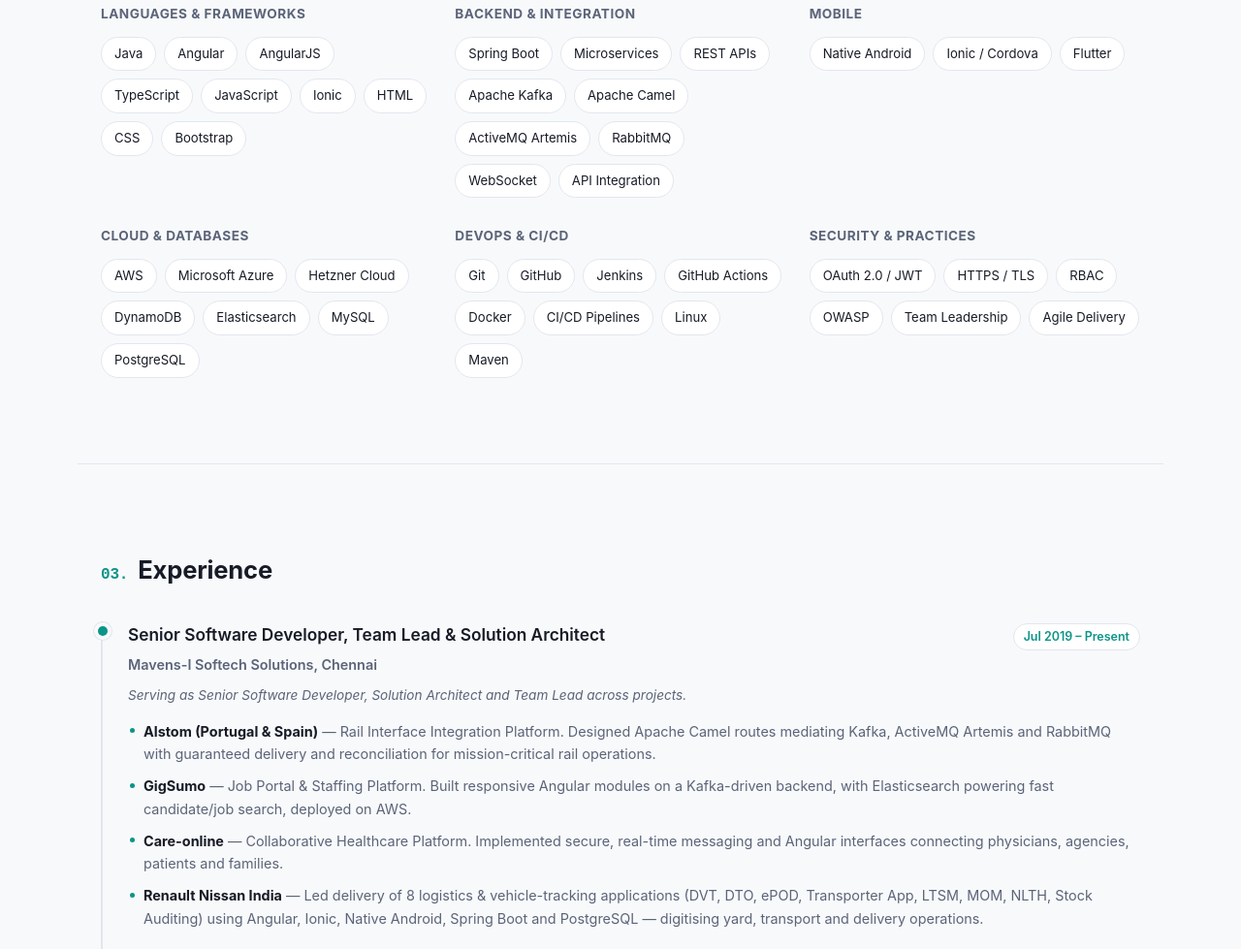
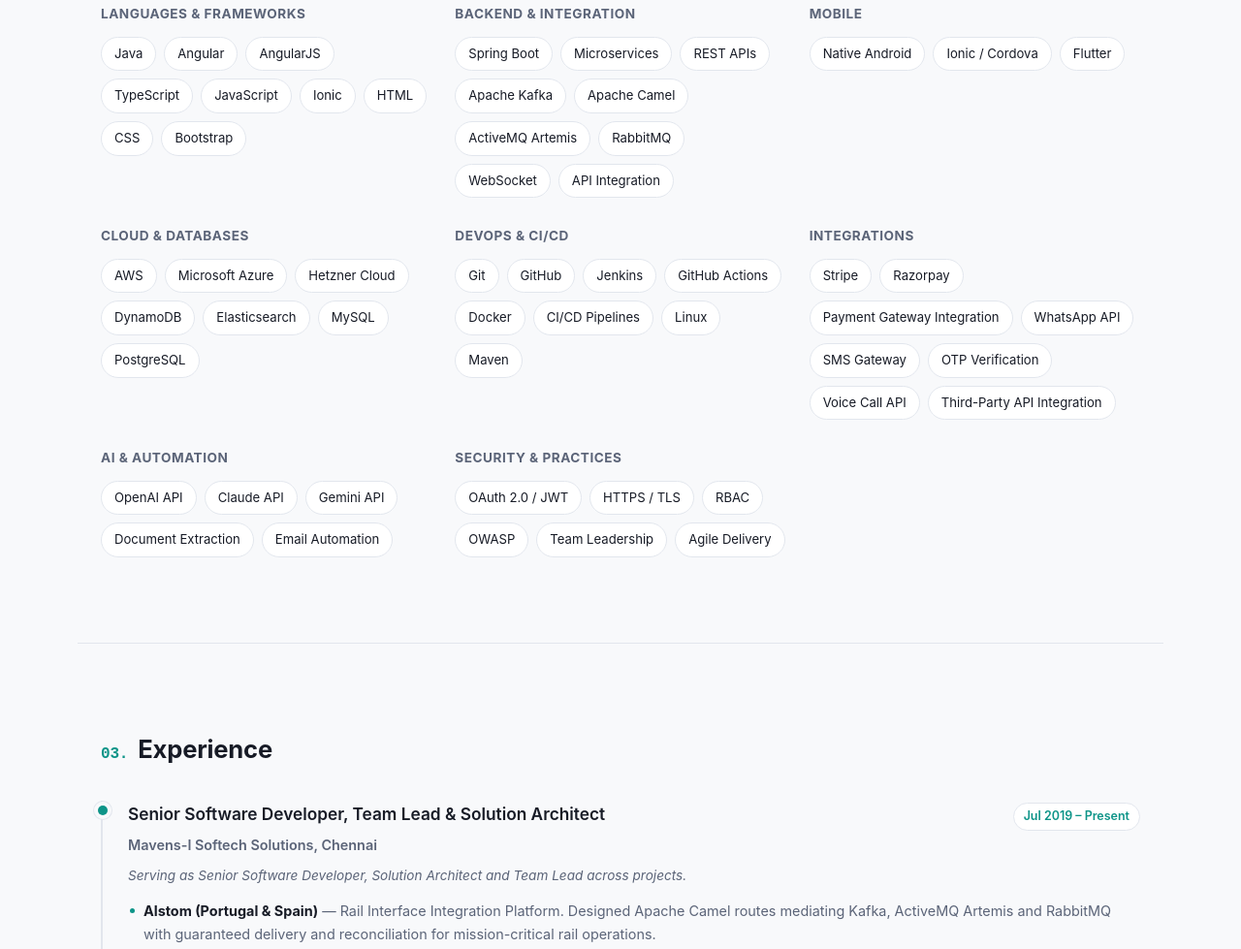
Before and after one commit to thirunavukkarasuthangaraj/resume, a plain HTML site: page index.html in a window 1280 px wide. Shown: the part 1560-2539 px from the top of the page at 97% size. Drawn offline with Linux system fonts and the light colour scheme.

Commit message:
Add Integrations and AI & Automation skills (Stripe, Razorpay, WhatsApp/SMS/Voice API, OpenAI/Claude/Gemini); repack resume to 2 pages

```diff
--- a/index.html
+++ b/index.html
@@ -166,6 +166,19 @@
         </div>
       </div>
       <div class="skill-group">
+        <h3>Integrations</h3>
+        <div class="tags">
+          <span>Stripe</span><span>Razorpay</span><span>Payment Gateway Integration</span>
+          <span>WhatsApp API</span><span>SMS Gateway</span><span>OTP Verification</span><span>Voice Call API</span><span>Third-Party API Integration</span>
+        </div>
+      </div>
+      <div class="skill-group">
+        <h3>AI &amp; Automation</h3>
+        <div class="tags">
+          <span>OpenAI API</span><span>Claude API</span><span>Gemini API</span><span>Document Extraction</span><span>Email Automation</span>
+        </div>
+      </div>
+      <div class="skill-group">
         <h3>Security &amp; Practices</h3>
         <div class="tags">
           <span>OAuth 2.0 / JWT</span><span>HTTPS / TLS</span><span>RBAC</span><span>OWASP</span>
@@ -330,7 +343,7 @@
         </ul>
         <div class="tags"><span>Web</span><span>Android</span><span>Community</span><span>Agri</span></div>
         <div class="project-link-row">
-          <a href="https://nammaoorudelivary.in/" target="_blank" rel="noopener" class="project-link">Visit site <svg class="icon"><use href="#icon-link"></use></svg></a>
+          <!-- <a href="https://nammaoorudelivary.in/" target="_blank" rel="noopener" class="project-link">Visit site <svg class="icon"><use href="#icon-link"></use></svg></a> -->
           <a href="https://play.google.com/store/apps/details?id=com.nammaooru.app" target="_blank" rel="noopener" class="project-link">Play Store <svg class="icon"><use href="#icon-link"></use></svg></a>
         </div>
       </div>
@@ -342,7 +355,7 @@
         <p>A multi-business platform built end-to-end &mdash; company ERP and auditing system plus AI-driven automation, alongside billing/order-booking software for a hotel business and a South Indian fashion store.</p>
         <ul class="project-points">
           <li>Built the company ERP and auditing workflows powering the business's internal operations.</li>
-          <li>Implemented AI automation to streamline recurring business processes.</li>
+          <li>Implemented AI automation using OpenAI, Claude and Gemini APIs for document read/extraction and email automation.</li>
           <li>hotel.magira.in: billing software and order booking system for hotel operations.</li>
           <li>shop.magira.in: online dress shop with GST invoicing and order tracking.</li>
           <li>Integrated Stripe, Razorpay and several other third-party payment gateways across the platform.</li>
```
Also changed, not shown: 1 other file.
